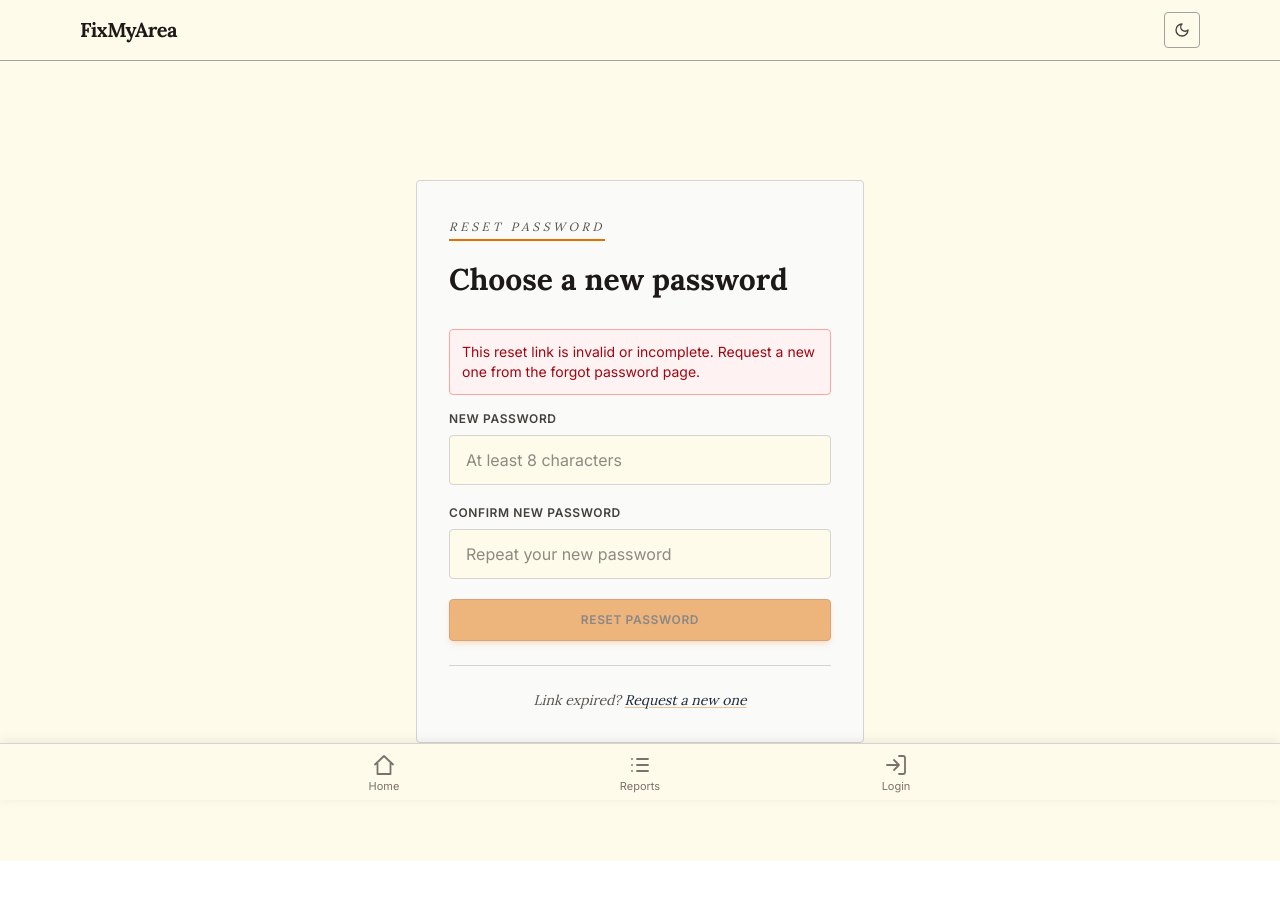
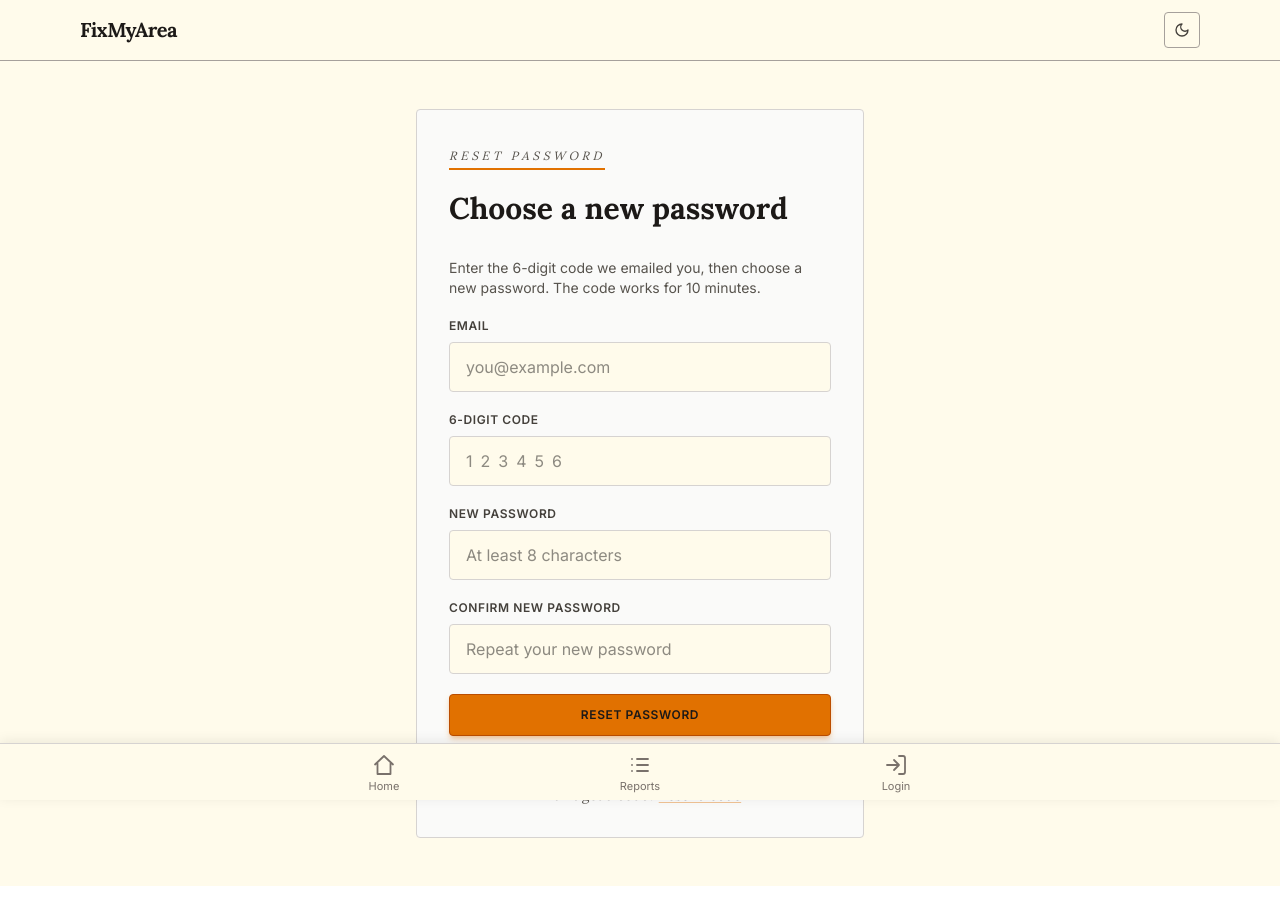
Before and after one commit to Daniyal-ali-code/fixmyarea, a Next.js app in the folder client/: page /reset-password in a window 1280 px wide. Shown: the top 924 px of the page. Built offline with nearby package versions, Linux system fonts and the light colour scheme; no server answers.

Commit message:
Reset pages use OTP code, drop app URL from env docs

```diff
--- a/client/src/app/forgot-password/page.js
+++ b/client/src/app/forgot-password/page.js
@@ -62,8 +62,15 @@ export default function ForgotPasswordPage() {
 
           {sent ? (
             <div className="bg-green-50 dark:bg-green-950 border border-green-300 dark:border-green-800 text-green-800 dark:text-green-200 text-sm p-3 rounded-sm">
-              If an account exists for that email, a password reset link has
-              been sent. The link works for 1 hour.
+              If an account exists for that email, a 6-digit code has
+              been sent. The code works for 10 minutes.{" "}
+              <Link
+                href={`/reset-password?email=${encodeURIComponent(email)}`}
+                className="underline underline-offset-2 hover:text-amber-600 transition"
+              >
+                Enter your code
+              </Link>
+              .
             </div>
           ) : (
             <>
@@ -75,7 +82,7 @@ export default function ForgotPasswordPage() {
 
               <p className="text-sm text-stone-600 dark:text-stone-400 mb-5">
                 Enter the email you signed up with and we will send you a
-                link to reset your password.
+                6-digit code to reset your password.
               </p>
 
               <form onSubmit={handleSubmit} className="space-y-5">
@@ -103,7 +110,7 @@ export default function ForgotPasswordPage() {
                   disabled={submitting}
                   className="w-full px-6 py-3 text-xs font-semibold uppercase tracking-wider text-stone-900 bg-amber-600 rounded-sm hover:bg-amber-500 shadow-md shadow-amber-600/30 hover:shadow-lg hover:shadow-amber-600/40 transition-all border border-amber-700 disabled:opacity-50 disabled:cursor-not-allowed"
                 >
-                  {submitting ? "Sending..." : "Send Reset Link"}
+                  {submitting ? "Sending..." : "Send Reset Code"}
                 </button>
               </form>
             </>
--- a/client/src/app/reset-password/page.js
+++ b/client/src/app/reset-password/page.js
@@ -6,19 +6,24 @@ import Link from "next/link";
 
 function ResetPasswordForm() {
   const searchParams = useSearchParams();
-  const token = searchParams.get("token") || "";
+  const [email, setEmail] = useState(searchParams.get("email") || "");
+  const [otp, setOtp] = useState("");
   const [password, setPassword] = useState("");
   const [confirm, setConfirm] = useState("");
-  const [error, setError] = useState(
-    token ? "" : "This reset link is invalid or incomplete. Request a new one from the forgot password page."
-  );
+  const [error, setError] = useState("");
   const [done, setDone] = useState(false);
   const [submitting, setSubmitting] = useState(false);
+  const [resendMessage, setResendMessage] = useState("");
+  const [resending, setResending] = useState(false);
 
   async function handleSubmit(e) {
     e.preventDefault();
     setError("");
 
+    if (!/^\d{6}$/.test(otp.trim())) {
+      setError("Enter the 6-digit code from your email.");
+      return;
+    }
     if (password !== confirm) {
       setError("Passwords do not match.");
       return;
@@ -33,7 +38,7 @@ function ResetPasswordForm() {
       const res = await fetch("/api/auth/reset-password", {
         method: "POST",
         headers: { "Content-Type": "application/json" },
-        body: JSON.stringify({ token, password }),
+        body: JSON.stringify({ email, otp: otp.trim(), password }),
       });
 
       const data = await res.json();
@@ -49,6 +54,36 @@ function ResetPasswordForm() {
       setError("Something went wrong. Try again.");
     } finally {
       setSubmitting(false);
+    }
+  }
+
+  async function handleResend() {
+    setError("");
+    setResendMessage("");
+    if (!email.trim()) {
+      setError("Enter your email first, then request a new code.");
+      return;
+    }
+    setResending(true);
+    try {
+      const res = await fetch("/api/auth/forgot-password", {
+        method: "POST",
+        headers: { "Content-Type": "application/json" },
+        body: JSON.stringify({ email }),
+      });
+      const data = await res.json();
+      if (!res.ok) {
+        setError(data.error || "Something went wrong. Try again.");
+        return;
+      }
+      setResendMessage(
+        "If an account exists for that email, a new 6-digit code has been sent."
+      );
+    } catch (err) {
+      console.error("Resend code error:", err);
+      setError("Something went wrong. Try again.");
+    } finally {
+      setResending(false);
     }
   }
 
@@ -83,8 +118,61 @@ function ResetPasswordForm() {
                   {error}
                 </div>
               )}
+              {resendMessage && (
+                <div className="bg-green-50 dark:bg-green-950 border border-green-300 dark:border-green-800 text-green-800 dark:text-green-200 text-sm p-3 rounded-sm mb-4">
+                  {resendMessage}
+                </div>
+              )}
+
+              <p className="text-sm text-stone-600 dark:text-stone-400 mb-5">
+                Enter the 6-digit code we emailed you, then choose a new
+                password. The code works for 10 minutes.
+              </p>
 
               <form onSubmit={handleSubmit} className="space-y-5">
+                <div>
+                  <label
+                    htmlFor="email"
+                    className="block text-xs font-semibold uppercase tracking-wider text-stone-700 dark:text-stone-300 mb-2"
+                  >
+                    Email
+                  </label>
+                  <input
+                    id="email"
+                    type="email"
+                    value={email}
+                    onChange={(e) => setEmail(e.target.value)}
+                    required
+                    autoComplete="email"
+                    className="w-full px-4 py-3 text-base bg-amber-50 dark:bg-stone-900 border border-stone-300 dark:border-stone-600 rounded-sm text-stone-900 dark:text-stone-50 focus:outline-none focus:border-slate-800 dark:focus:border-slate-500 transition"
+                    placeholder="you@example.com"
+                  />
+                </div>
+
+                <div>
+                  <label
+                    htmlFor="otp"
+                    className="block text-xs font-semibold uppercase tracking-wider text-stone-700 dark:text-stone-300 mb-2"
+                  >
+                    6-Digit Code
+                  </label>
+                  <input
+                    id="otp"
+                    type="text"
+                    inputMode="numeric"
+                    autoComplete="one-time-code"
+                    value={otp}
+                    onChange={(e) =>
+                      setOtp(e.target.value.replace(/\D/g, "").slice(0, 6))
+                    }
+                    required
+                    minLength={6}
+                    maxLength={6}
+                    className="w-full px-4 py-3 text-base tracking-[0.5em] bg-amber-50 dark:bg-stone-900 border border-stone-300 dark:border-stone-600 rounded-sm text-stone-900 dark:text-stone-50 focus:outline-none focus:border-slate-800 dark:focus:border-slate-500 transition"
+                    placeholder="123456"
+                  />
+                </div>
+
                 <div>
                   <label
                     htmlFor="password"
@@ -127,7 +215,7 @@ function ResetPasswordForm() {
 
                 <button
                   type="submit"
-                  disabled={submitting || !token}
+                  disabled={submitting}
                   className="w-full px-6 py-3 text-xs font-semibold uppercase tracking-wider text-stone-900 bg-amber-600 rounded-sm hover:bg-amber-500 shadow-md shadow-amber-600/30 hover:shadow-lg hover:shadow-amber-600/40 transition-all border border-amber-700 disabled:opacity-50 disabled:cursor-not-allowed"
                 >
                   {submitting ? "Resetting..." : "Reset Password"}
@@ -138,13 +226,15 @@ function ResetPasswordForm() {
 
           <div className="mt-6 pt-6 border-t border-stone-300 dark:border-stone-700 text-center">
             <p className="font-serif italic text-sm text-stone-600 dark:text-stone-400">
-              Link expired?{" "}
-              <Link
-                href="/forgot-password"
-                className="text-slate-800 dark:text-slate-400 hover:text-amber-600 dark:hover:text-amber-500 underline underline-offset-2 decoration-amber-600/40 hover:decoration-amber-600 transition"
+              Didn&apos;t get a code?{" "}
+              <button
+                type="button"
+                onClick={handleResend}
+                disabled={resending || done}
+                className="text-slate-800 dark:text-slate-400 hover:text-amber-600 dark:hover:text-amber-500 underline underline-offset-2 decoration-amber-600/40 hover:decoration-amber-600 transition disabled:opacity-50 disabled:cursor-not-allowed"
               >
-                Request a new one
-              </Link>
+                {resending ? "Sending..." : "Resend code"}
+              </button>
             </p>
           </div>
         </div>
```
Also changed, not shown: 1 other file (tests, documents, lock files or other folders).
